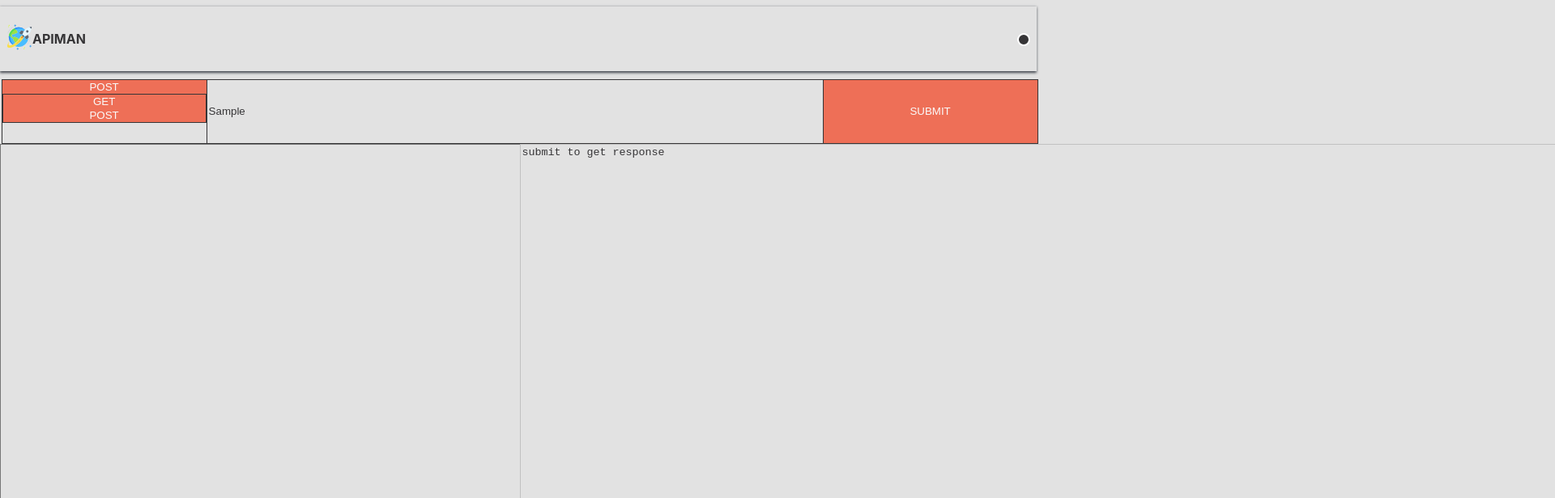
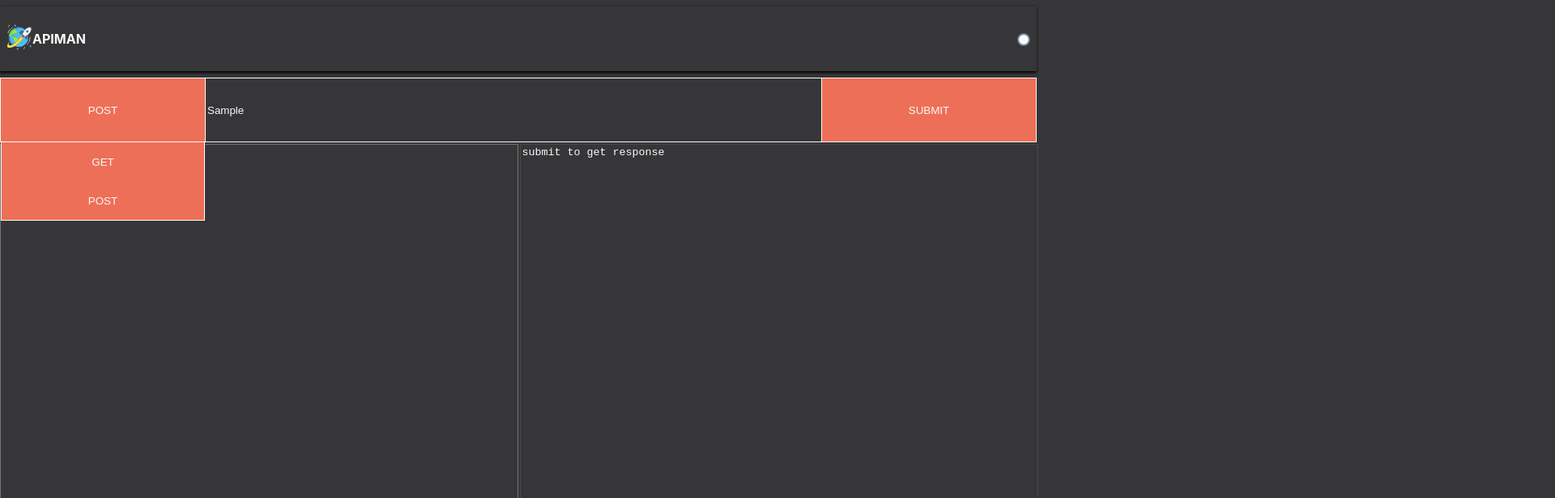
Before and after one commit to ishnmu/apiman, a React (Create React App) app: page / in a window 1280 px wide. Both pictures are taken after typing "Sample" into the empty fields and a click on the button "POST". Shown: the top 616 px of the page at 81% size, 1920 px wide, since content can reach past the window. Built offline with nearby package versions, Linux system fonts and the light colour scheme.

Commit message:
Shunmugam | fix layouts

```diff
--- a/src/App.js
+++ b/src/App.js
@@ -2,19 +2,21 @@ import React from "react";
 import { ThemeProvider } from "styled-components";
 import { dark, light } from "./theme";
 import { GlobalStyle } from "./global";
-
+import { AppContainer } from "./App.styled";
 import Header from "./components/header/Header";
 import Workspace from "./components/workspace/Workspace";
 
 function App() {
-  const [theme, setTheme] = React.useState("light");
+  const [theme, setTheme] = React.useState("dark");
   const themeToggle = () =>
     theme === "light" ? setTheme("dark") : setTheme("light");
   return (
     <ThemeProvider theme={theme === "light" ? light : dark}>
       <GlobalStyle />
-      <Header onThemeToggle={themeToggle} />
-      <Workspace />
+      <AppContainer>
+        <Header onThemeToggle={themeToggle} />
+        <Workspace />
+      </AppContainer>
     </ThemeProvider>
   );
 }
--- /dev/null
+++ b/src/App.styled.js
@@ -0,0 +1,8 @@
+import styled from "styled-components";
+
+export const AppContainer = styled.div`
+  height: 100vh;
+  width: 100vw;
+  margin: 0;
+  padding: 0;
+`;
--- a/src/components/common/dropdown/Dropdown.js
+++ b/src/components/common/dropdown/Dropdown.js
@@ -3,6 +3,7 @@ import {
   DropdownContainer,
   DropButton,
   DropdownDataList,
+  DropdownElement,
 } from "./Dropdown.styled";
 
 const Dropdown = ({ data, onSelect, defaultValue }) => {
@@ -25,15 +26,18 @@ const Dropdown = ({ data, onSelect, defaultValue }) => {
   }, [defaultValue]);
 
   return (
+    <>
       <DropdownContainer>
         <DropButton onClick={() => setShowData(!showData)}>
           {selectedValue.displayText}
         </DropButton>
+      </DropdownContainer>
       {showData && (
         <DropdownDataList>
           {list.map((l) => {
             console.info(":l", l);
             return (
+              <DropdownElement>
                 <DropButton
                   key={l.id}
                   onClick={handler}
@@ -41,11 +45,12 @@ const Dropdown = ({ data, onSelect, defaultValue }) => {
                 >
                   {l.displayText}
                 </DropButton>
+              </DropdownElement>
             );
           })}
         </DropdownDataList>
       )}
-    </DropdownContainer>
+    </>
   );
 };
 
--- a/src/components/common/dropdown/Dropdown.styled.js
+++ b/src/components/common/dropdown/Dropdown.styled.js
@@ -15,6 +15,7 @@ export const DropButton = styled.button`
   border: none;
 
   width: 100%;
+  height: 100%;
 
   hover {
     opacity: 0.1;
@@ -25,6 +26,8 @@ export const DropdownDataList = styled.div`
   display: flex;
   flex-direction: column;
   width: 100%;
+  position: relative;
+  z-index: 1;
   background: ${({ theme }) => theme.button};
   color: ${({ theme }) => theme.buttonText};
 
@@ -34,4 +37,13 @@ export const DropdownDataList = styled.div`
   a:hover {
     opacity: 0.5;
   }
+
+  min-height: fit-content;
+  max-height: 50vh;
+  overflow-y: auto;
 `;
+
+export const DropdownElement = styled.div`
+  width: 100%;
+  height: 3rem;
+`;
--- a/src/components/common/editor/Editor.styled.js
+++ b/src/components/common/editor/Editor.styled.js
@@ -2,8 +2,11 @@ import styled from "styled-components";
 
 export const EditorContainer = styled.textarea`
   resize: none;
-  width: 100vw;
-  height: 100vw;
+  width: 100%;
+  height: 100%;
+  margin: 0;
+  overflow-x: auto;
+  overflow-y: auto;
   background: ${({ theme }) => theme.background};
   color: ${({ theme }) => theme.color};
 `;
--- a/src/components/header/Header.styled.js
+++ b/src/components/header/Header.styled.js
@@ -6,6 +6,7 @@ export const HeaderContainer = styled.div`
   align-items: center;
 
   height: 10vh;
+  width: 100vw;
   margin: 0.5em auto;
 
   background: ${({ theme }) => theme.background};
--- a/src/components/input/Input.styled.js
+++ b/src/components/input/Input.styled.js
@@ -5,11 +5,11 @@ export const InputContainer = styled.div`
   width: 100vw;
   height: 100%;
   border: 1px solid ${({ theme }) => theme.color};
-  margin: 0.1rem;
 `;
 
 export const HttpMethodSection = styled.div`
   flex: 2;
+  width: 100%;
   height: 100%;
   border-right: 1px solid ${({ theme }) => theme.color};
 `;
@@ -21,6 +21,8 @@ export const EndpointSection = styled.input`
   outline: none;
   border: none;
   border-right: 1px solid ${({ theme }) => theme.color};
+  width: 100%;
+  height: 100%;
 `;
 
 export const SubmitSection = styled.button`
@@ -32,4 +34,6 @@ export const SubmitSection = styled.button`
   :active {
     opacity: 0.8;
   }
+  width: 100%;
+  height: 100%;
 `;
--- a/src/components/workspace/Workspace.styled.js
+++ b/src/components/workspace/Workspace.styled.js
@@ -4,24 +4,30 @@ export const WorkspaceContainer = styled.div`
   display: grid;
   grid-template-columns: 1fr 1fr;
   grid-gap: 0.1rem;
+
+  width: 100vw;
+  margin: 0;
+  padding: 0;
 `;
 
 export const InputSection = styled.div`
   grid-column: 1 / 3;
   grid-row: 1;
   height: 10vh;
+  width: 100vw;
+  margin: 0;
 `;
 
 export const RequestSection = styled.div`
   grid-column: 1 / 2;
   width: 50vw;
   grid-row: 2;
-  max-height: 75vh;
+  height: 80vh;
 `;
 
 export const ResponseSection = styled.div`
   grid-column: 2 / 3;
   grid-row: 2;
   width: 50vw;
-  max-height: 75vh;
+  height: 80vh;
 `;
--- a/src/global.js
+++ b/src/global.js
@@ -11,15 +11,20 @@ export const GlobalStyle = createGlobalStyle`
         outline: none;
     }
 
+    html,
+    body,
+    #root {
+        height: 100vh;
+        width: 100vw;
+        margin: 0;
+        padding: 0;
+    }
+
     body {
         display: flex;
         flex-direction: column;
 
         font-family: BlinkMacSystemFont, -apple-system, 'Segoe UI', Roboto, Helvetica, Arial, sans-serif;
-
-        height: 100vh;
-        margin: 0;
-        padding: 0;
 
         background: ${({ theme }) => theme.background};
         color: ${({ theme }) => theme.color};
```
Lines whose indentation alone changed are shown as unchanged.
